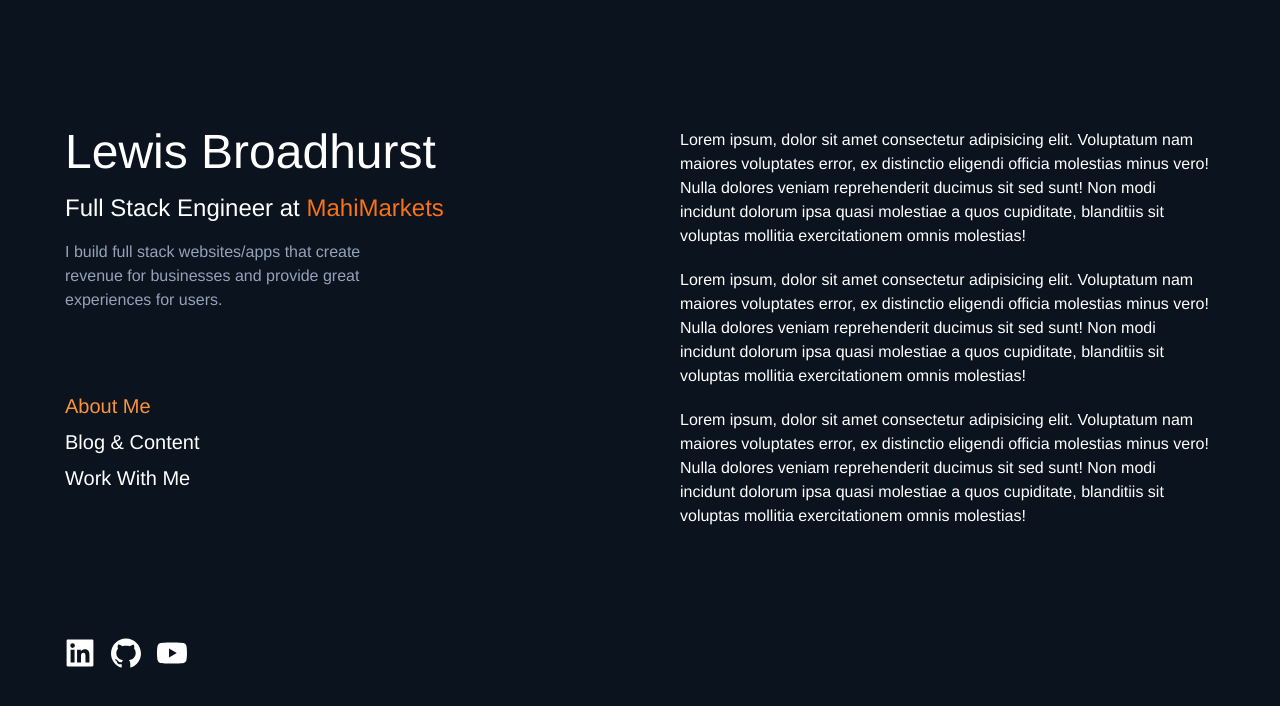
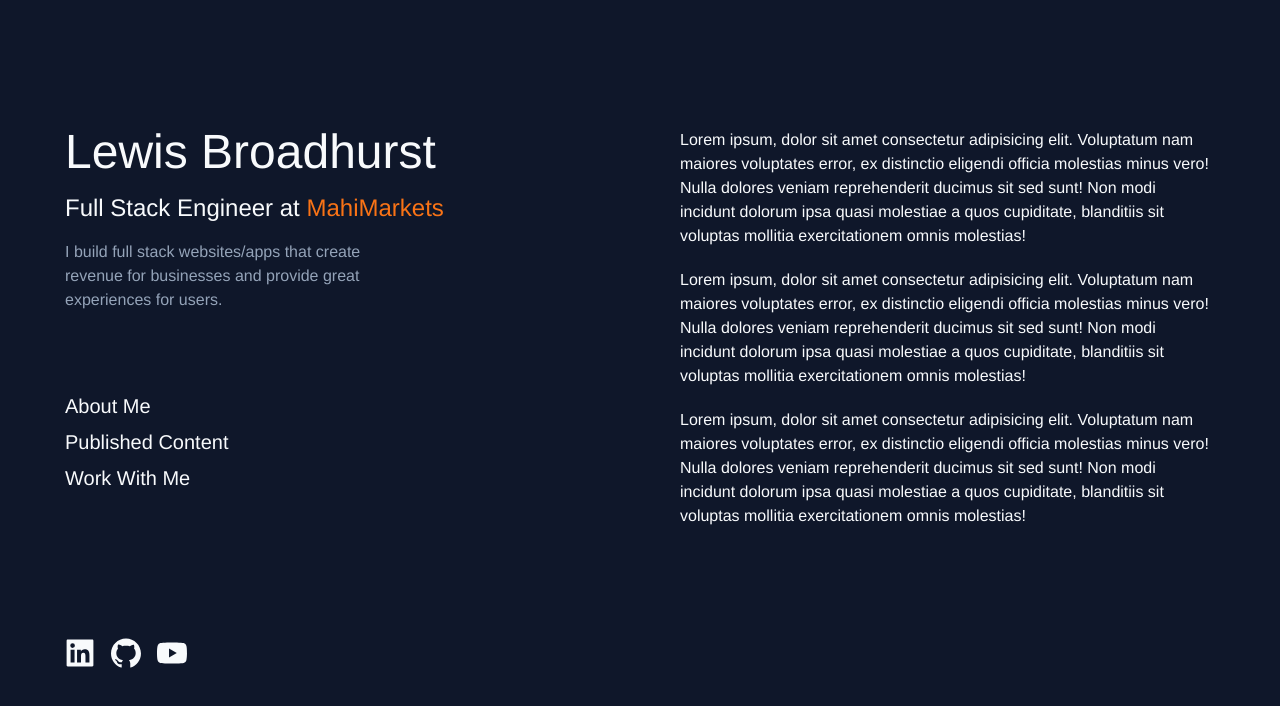
Before and after one commit to LMBroadhurst/CRYPTO_SUPERAPP, a Next.js app: page / in a window 1280 px wide. Shown: the top 706 px of the page. Built offline with nearby package versions, Linux system fonts and the light colour scheme.

Commit message:
Adding in tabs and overhaul of colour scheme

```diff
--- a/components/home/Navigation.tsx
+++ b/components/home/Navigation.tsx
@@ -2,15 +2,24 @@ import React, { FC } from 'react';
 
 type OwnProps = {
     activeTab: string;
-}
+};
+
+const listItems: string[] = ['About Me', 'Published Content', 'Work With Me'];
 
 const Navigation: FC<OwnProps> = () => {
+
   return (
     <nav className='hidden lg:flex'>
         <ul className='flex flex-col gap-2 text-xl items-start'>
-            <li className='basicOrangeHoverableText text-orange-400'>About Me</li>
-            <li className='basicOrangeHoverableText'>Blog & Content</li>
-            <li className='basicOrangeHoverableText'>Work With Me</li>
+          {
+            listItems.map(listItem =>
+              <li
+                className='duration-200 transition-all hover:text-orange-300 hover:cursor-pointer'
+              >
+                {listItem}
+              </li>
+            )
+          }
         </ul>
     </nav>
   )
--- a/components/home/Socials.tsx
+++ b/components/home/Socials.tsx
@@ -1,12 +1,21 @@
 import React from 'react';
 import { GithubOutlined, LinkedinFilled, YoutubeFilled } from '@ant-design/icons';
+import { SocialItem } from '@/types/HomeTypes';
+
+const socials: SocialItem[] = [
+  {icon: <LinkedinFilled />, href: 'https://www.linkedin.com/in/lewis-broadhurst/'},
+  {icon: <GithubOutlined />, href: 'https://github.com/LMBroadhurst'},
+  {icon: <YoutubeFilled />, href: 'https://www.youtube.com/channel/UCv8iDXiyBoaNRtPmFt-fOYw'}
+]
 
 const Socials = () => {
   return (
     <section className='flex flex-row gap-4 text-3xl'>
-        <a href='https://www.linkedin.com/in/lewis-broadhurst/' className='basicOrangeHoverableIcon'><LinkedinFilled /></a>
-        <a href='https://github.com/LMBroadhurst' className='basicOrangeHoverableIcon'><GithubOutlined /></a>
-        <a href='https://www.youtube.com/channel/UCv8iDXiyBoaNRtPmFt-fOYw' className='basicOrangeHoverableIcon'><YoutubeFilled /></a>
+      {
+        socials.map(social =>
+          <a href={social.href} className='basicOrangeHoverableIcon'>{social.icon}</a>
+        )
+      }
     </section>
   )
 }
--- a/pages/_app.tsx
+++ b/pages/_app.tsx
@@ -2,9 +2,9 @@ import '@/styles/globals.css'
 import type { AppProps } from 'next/app'
 import { Arimo, Inter, Roboto, Roboto_Condensed } from 'next/font/google';
 
-const inter = Inter({ subsets: ['latin'] });
-const roboto = Roboto({ weight: "400", subsets: ['latin'] });
-const roboto_condensed = Roboto_Condensed({ weight: "400", subsets: ['latin'] });
+// const inter = Inter({ subsets: ['latin'] });
+// const roboto = Roboto({ weight: "400", subsets: ['latin'] });
+// const roboto_condensed = Roboto_Condensed({ weight: "400", subsets: ['latin'] });
 const arimo = Arimo({ weight: "400", subsets: ['latin'] });
 
 export default function App({ Component, pageProps }: AppProps) {
--- a/pages/index.tsx
+++ b/pages/index.tsx
@@ -13,7 +13,7 @@ export default function Home() {
         <meta name="viewport" content="width=device-width, initial-scale=1" />
         <link rel="icon" href="/favicon.ico" />
       </Head>
-      <main className='text-white bg-[#0B131E] flex flex-col'>
+      <main className='text-slate-50 bg-slate-900 flex flex-col'>
         <Introduction />
       </main>
     </>
--- /dev/null
+++ b/types/HomeTypes.ts
@@ -0,0 +1,8 @@
+type SocialItem = {
+    href: string;
+    icon: React.JSX.Element;
+}
+
+export {
+    type SocialItem
+};
```
Also changed, not shown: 1 other file (tests, documents, lock files or other folders).
